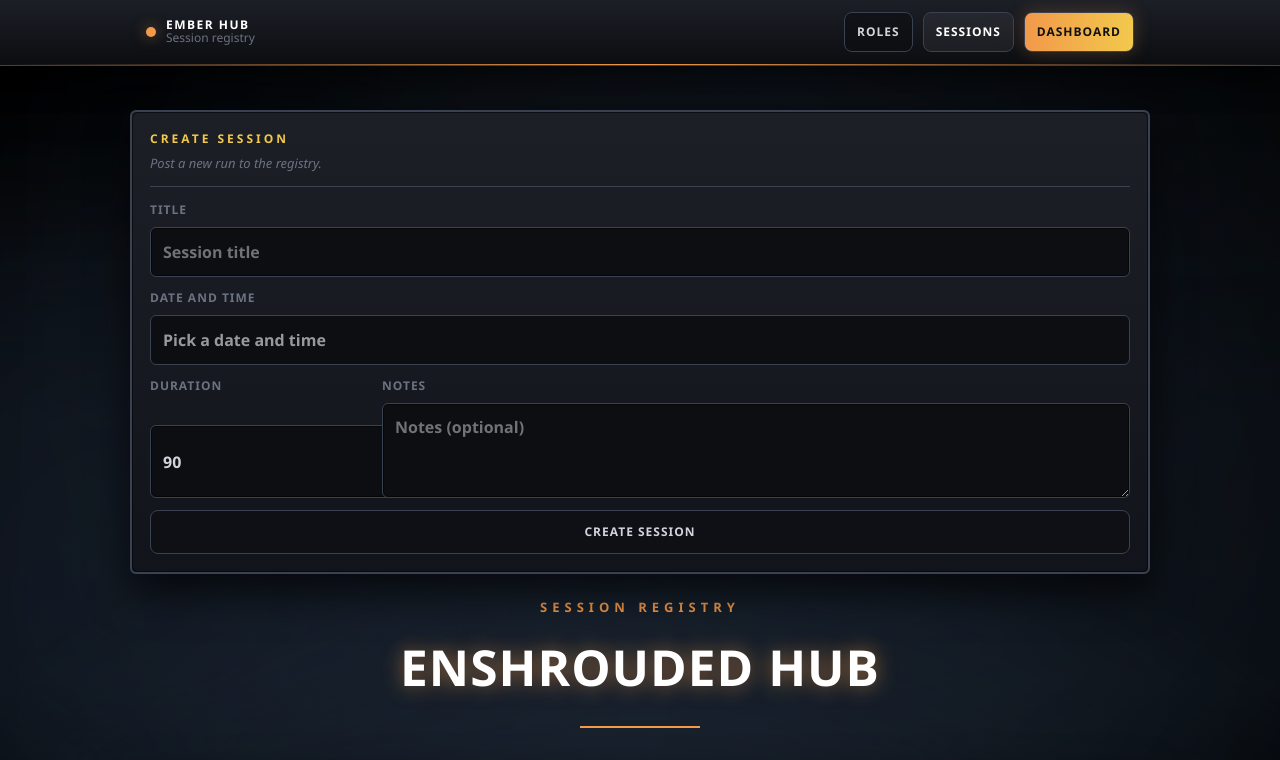
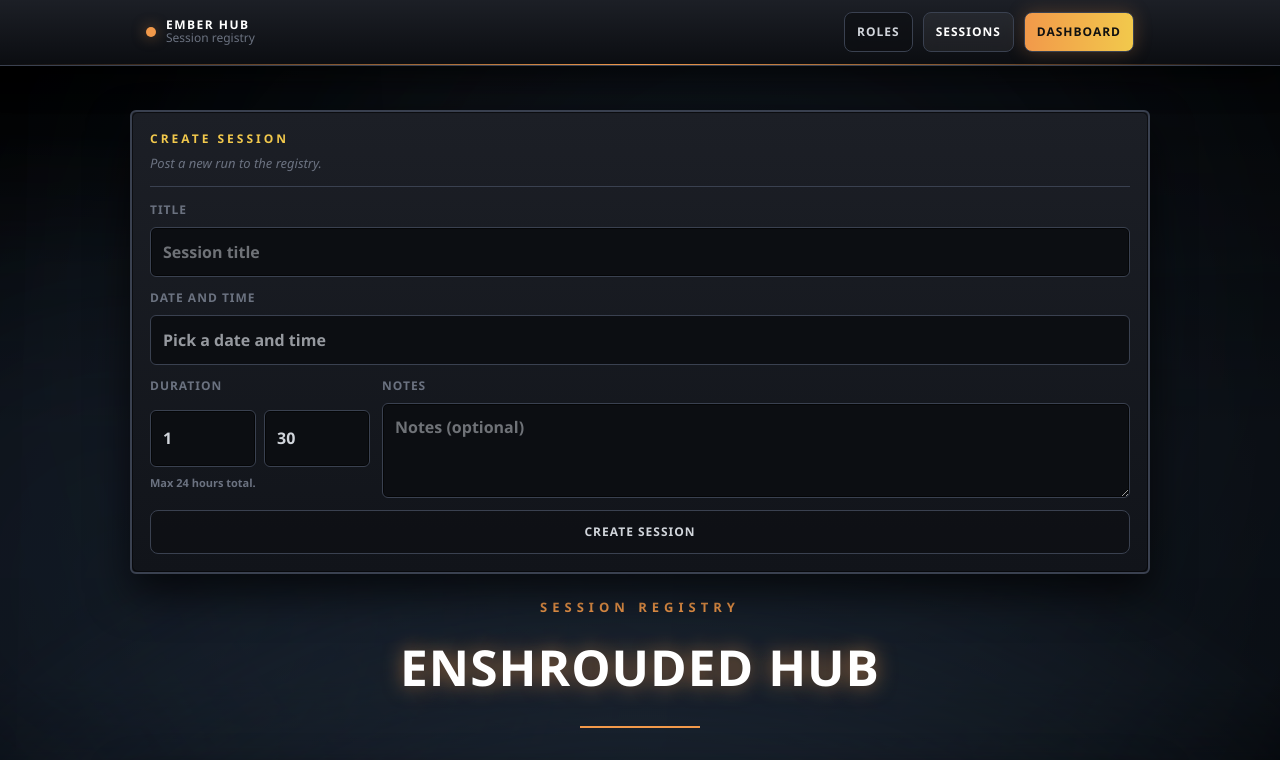
Before and after one commit to nicholasarias/enshrouded-hub, a Next.js app: page /sessions in a window 1280 px wide. Shown: the top 760 px of the page. Built offline with nearby package versions, Linux system fonts and the light colour scheme; no server answers.

Commit message:
Add hours/minutes duration inputs and display

```diff
--- a/app/(hub)/schedule/page.tsx
+++ b/app/(hub)/schedule/page.tsx
@@ -17,6 +17,25 @@
 function safeNumber(v: unknown, fallback = 0) {
   const n = typeof v === "number" ? v : Number(v);
   return Number.isFinite(n) ? n : fallback;
+}
+
+const MAX_DURATION_MINUTES = 24 * 60;
+
+function clampInt(v: unknown, min = 0, max = 9999) {
+  const n = Math.floor(safeNumber(v, min));
+  if (!Number.isFinite(n)) return min;
+  return Math.min(Math.max(n, min), max);
+}
+
+function clampDurationMinutes(total: number) {
+  if (!Number.isFinite(total)) return 0;
+  return Math.min(Math.max(Math.floor(total), 0), MAX_DURATION_MINUTES);
+}
+
+function totalMinutesFromParts(hoursRaw: unknown, minutesRaw: unknown) {
+  const hours = clampInt(hoursRaw, 0, 24);
+  const minutes = clampInt(minutesRaw, 0, 59);
+  return clampDurationMinutes(hours * 60 + minutes);
 }
 
 function formatWhen(isoLike: string) {
@@ -71,18 +90,20 @@
   const [form, setForm] = useState({
     title: "",
     startLocal: "",
-    durationMinutes: 90,
+    durationHours: 1,
+    durationMinutes: 30,
     notes: "",
   });
 
   const canPost = useMemo(() => {
+    const totalMinutes = totalMinutesFromParts(form.durationHours, form.durationMinutes);
     return (
       !!guildId &&
       form.title.trim().length > 0 &&
       form.startLocal.trim().length > 0 &&
-      safeNumber(form.durationMinutes, 0) > 0
+      totalMinutes > 0
     );
-  }, [guildId, form]);
+  }, [guildId, form.durationHours, form.durationMinutes, form.startLocal, form.title]);
 
   async function loadAll() {
     try {
@@ -160,11 +181,12 @@
     setError(null);
 
     try {
+      const durationMinutes = totalMinutesFromParts(form.durationHours, form.durationMinutes);
       const payload = {
         guildId,
         title: form.title.trim(),
         startLocal: new Date(form.startLocal).toISOString(),
-        durationMinutes: safeNumber(form.durationMinutes, 90),
+        durationMinutes,
         notes: form.notes.trim() || null,
       };
 
@@ -181,7 +203,7 @@
         throw new Error(`Create failed: ${res.status} ${t}`);
       }
 
-      setForm({ title: "", startLocal: "", durationMinutes: 90, notes: "" });
+      setForm({ title: "", startLocal: "", durationHours: 1, durationMinutes: 30, notes: "" });
       await loadAll();
     } catch (e: any) {
       setError(e?.message || "Create failed");
@@ -255,14 +277,31 @@
               <div className="grid grid-cols-2 gap-3">
                 <div>
                   <label className="text-xs font-semibold text-zinc-300">Duration</label>
-                  <input
-                    type="number"
-                    value={form.durationMinutes}
-                    onChange={(e) => setForm((p) => ({ ...p, durationMinutes: safeNumber(e.target.value, 90) }))}
-                    min={15}
-                    max={360}
-                    className="mt-1 w-full rounded-xl border border-white/10 bg-black/40 px-3 py-2 text-sm text-zinc-100 outline-none transition focus:border-emerald-400/30"
-                  />
+                  <div className="mt-1 grid grid-cols-2 gap-2">
+                    <input
+                      type="number"
+                      value={form.durationHours}
+                      onChange={(e) =>
+                        setForm((p) => ({ ...p, durationHours: clampInt(e.target.value, 0, 24) }))
+                      }
+                      min={0}
+                      max={24}
+                      placeholder="Hours"
+                      className="w-full rounded-xl border border-white/10 bg-black/40 px-3 py-2 text-sm text-zinc-100 outline-none transition focus:border-emerald-400/30"
+                    />
+                    <input
+                      type="number"
+                      value={form.durationMinutes}
+                      onChange={(e) =>
+                        setForm((p) => ({ ...p, durationMinutes: clampInt(e.target.value, 0, 59) }))
+                      }
+                      min={0}
+                      max={59}
+                      placeholder="Minutes"
+                      className="w-full rounded-xl border border-white/10 bg-black/40 px-3 py-2 text-sm text-zinc-100 outline-none transition focus:border-emerald-400/30"
+                    />
+                  </div>
+                  <div className="mt-1 text-[11px] text-zinc-500">Max 24 hours total.</div>
                 </div>
 
                 <div className="rounded-xl border border-white/10 bg-black/25 p-3">
@@ -270,7 +309,9 @@
                   <div className="mt-1 text-sm font-semibold text-zinc-100">
                     {form.startLocal ? formatWhen(new Date(form.startLocal).toISOString()) : "Pick a time"}
                   </div>
-                  <div className="mt-1 text-xs text-zinc-400">{minutesToLabel(form.durationMinutes)}</div>
+                  <div className="mt-1 text-xs text-zinc-400">
+                    {minutesToLabel(totalMinutesFromParts(form.durationHours, form.durationMinutes))}
+                  </div>
                 </div>
               </div>
 
--- a/app/_schedule_old/page.tsx
+++ b/app/_schedule_old/page.tsx
@@ -22,9 +22,29 @@
 type FormState = {
   title: string;
   startLocal: string;
+  durationHours: number;
   durationMinutes: number;
   notes: string;
 };
+
+const MAX_DURATION_MINUTES = 24 * 60;
+
+function clampInt(v: unknown, min = 0, max = 9999) {
+  const n = typeof v === "number" ? v : Number(v);
+  if (!Number.isFinite(n)) return min;
+  return Math.min(Math.max(Math.floor(n), min), max);
+}
+
+function clampDurationMinutes(total: number) {
+  if (!Number.isFinite(total)) return 0;
+  return Math.min(Math.max(Math.floor(total), 0), MAX_DURATION_MINUTES);
+}
+
+function totalMinutesFromParts(hoursRaw: unknown, minutesRaw: unknown) {
+  const hours = clampInt(hoursRaw, 0, 24);
+  const minutes = clampInt(minutesRaw, 0, 59);
+  return clampDurationMinutes(hours * 60 + minutes);
+}
 
 export default function SchedulePage() {
   const [sessions, setSessions] = useState<Session[]>([]);
@@ -38,7 +58,8 @@
   const [form, setForm] = useState<FormState>({
     title: "",
     startLocal: "",
-    durationMinutes: 60,
+    durationHours: 1,
+    durationMinutes: 0,
     notes: "",
   });
 
@@ -70,6 +91,16 @@
     hour: "numeric",
     minute: "2-digit",
   }).format(new Date(ms));
+}
+
+function minutesToLabel(mins: number) {
+  const m = Number(mins);
+  if (!Number.isFinite(m) || m <= 0) return "Unknown";
+  if (m < 60) return `${Math.floor(m)} min`;
+  const h = Math.floor(m / 60);
+  const r = Math.floor(m % 60);
+  if (r === 0) return `${h} hr`;
+  return `${h} hr ${r} min`;
 }
 
 
@@ -127,8 +158,10 @@
 },
 
       body: JSON.stringify({
-  ...(form as any),
+  title: form.title,
   startLocal: new Date(form.startLocal).toISOString(),
+  durationMinutes: totalMinutesFromParts(form.durationHours, form.durationMinutes),
+  notes: form.notes,
   guildId,
 }),
 
@@ -142,7 +175,7 @@
     }
 
     setMessage("Created");
-    setForm({ title: "", startLocal: "", durationMinutes: 60, notes: "" });
+    setForm({ title: "", startLocal: "", durationHours: 1, durationMinutes: 0, notes: "" });
 
     await loadSessions();
     await loadRsvps();
@@ -199,7 +232,22 @@
           </label>
 
           <label>
-            Duration (minutes)
+            Duration
+            <div style={{ display: "grid", gridTemplateColumns: "1fr 1fr", gap: 8 }}>
+              <input
+                type="number"
+                style={{ display: "block", width: "100%", padding: 8 }}
+                value={form.durationHours}
+                onChange={(e) =>
+                  setForm((p) => ({
+                    ...p,
+                    durationHours: clampInt(e.target.value, 0, 24),
+                  }))
+                }
+                min={0}
+                max={24}
+                placeholder="Hours"
+              />
               <input
                 type="number"
                 style={{ display: "block", width: "100%", padding: 8 }}
@@ -207,10 +255,14 @@
                 onChange={(e) =>
                   setForm((p) => ({
                     ...p,
-                  durationMinutes: Number(e.target.value || 0),
+                    durationMinutes: clampInt(e.target.value, 0, 59),
                   }))
                 }
+                min={0}
+                max={59}
+                placeholder="Minutes"
               />
+            </div>
           </label>
 
           <label>
@@ -259,7 +311,7 @@
         <div style={{ fontWeight: 700, fontSize: 16 }}>{s.title}</div>
 
         <div style={{ marginTop: 6, opacity: 0.8 }}>
-          {formatWhen(String(s.startLocal || ""))} • {s.durationMinutes} min
+          {formatWhen(String(s.startLocal || ""))} • {minutesToLabel(s.durationMinutes)}
         </div>
 
         {s.notes ? (
--- a/app/api/discord/route.ts
+++ b/app/api/discord/route.ts
@@ -102,6 +102,29 @@
     type: 4,
     data: { content, flags: 64, allowed_mentions: { parse: [] } },
   });
+}
+
+const MAX_DURATION_MINUTES = 24 * 60;
+
+function clampDurationMinutes(total: number) {
+  if (!Number.isFinite(total)) return 0;
+  return Math.min(Math.max(Math.floor(total), 0), MAX_DURATION_MINUTES);
+}
+
+function normalizeDurationMinutes(hoursRaw: unknown, minutesRaw: unknown) {
+  const hours = Number(hoursRaw ?? 0);
+  const minutes = Number(minutesRaw ?? 0);
+
+  if (!Number.isFinite(hours) || !Number.isFinite(minutes)) {
+    return { ok: false as const, total: 0 };
+  }
+
+  if (hours < 0 || minutes < 0) return { ok: false as const, total: 0 };
+
+  const total = Math.floor(hours) * 60 + Math.floor(minutes);
+  if (total <= 0) return { ok: false as const, total: 0 };
+
+  return { ok: true as const, total: clampDurationMinutes(total) };
 }
 
 // =======================================================
@@ -460,7 +483,10 @@
           const parsedWhen = await parseWhenToChicagoIso(whenInput);
           const when = parsedWhen.ok ? parsedWhen.iso : "";
 
-          const durationMinutes = Number(optionValue(body, "duration") || 0);
+          const durationHoursRaw = optionValue(body, "hours");
+          const durationMinutesRaw = optionValue(body, "minutes");
+          const durationParsed = normalizeDurationMinutes(durationHoursRaw, durationMinutesRaw);
+          const durationMinutes = durationParsed.total;
           const notesRaw = optionValue(body, "notes");
           const notes = String(notesRaw || "").trim();
 
@@ -468,8 +494,8 @@
           if (!title) return replyEphemeral("Missing title.");
           if (!whenInput) return replyEphemeral("Missing when.");
           if (!parsedWhen.ok) return replyEphemeral(`Invalid when. ${parsedWhen.error}`);
-          if (!Number.isFinite(durationMinutes) || durationMinutes <= 0) {
-            return replyEphemeral("Duration must be a positive number of minutes.");
+          if (!durationParsed.ok) {
+            return replyEphemeral("Duration must be greater than 0 minutes (max 24 hours).");
           }
 
           const { data: serverRow, error: serverErr } = await supabaseAdmin
--- a/app/sessions/[id]/session-detail-client.tsx
+++ b/app/sessions/[id]/session-detail-client.tsx
@@ -40,6 +40,26 @@
   dangerBorder: "#7f1d1d",
   dangerText: "#fca5a5",
 };
+
+const MAX_DURATION_MINUTES = 24 * 60;
+
+function clampDurationMinutes(total: number) {
+  if (!Number.isFinite(total)) return 0;
+  return Math.min(Math.max(Math.floor(total), 0), MAX_DURATION_MINUTES);
+}
+
+function splitDurationMinutes(total: number) {
+  const safe = clampDurationMinutes(total);
+  return { hours: Math.floor(safe / 60), minutes: safe % 60 };
+}
+
+function formatDurationLabel(total: number) {
+  const parts = splitDurationMinutes(total);
+  if (!parts.hours && !parts.minutes) return "Unknown";
+  if (!parts.hours) return `${parts.minutes} min`;
+  if (!parts.minutes) return `${parts.hours} hr`;
+  return `${parts.hours} hr ${parts.minutes} min`;
+}
 
 function fmtWhen(startLocal: string) {
   const ms = Date.parse(startLocal);
@@ -595,13 +615,28 @@
     const when = window.prompt("New startLocal (ISO or yyyy-mm-ddThh:mm)", s.startLocal || "");
     if (when === null) return;
 
-    const durStr = window.prompt("New durationMinutes", String(s.durationMinutes || 90));
-    if (durStr === null) return;
+    const current = splitDurationMinutes(Number(s.durationMinutes || 0));
+    const hoursStr = window.prompt("New duration hours", String(current.hours));
+    if (hoursStr === null) return;
+
+    const minutesStr = window.prompt("New duration minutes", String(current.minutes));
+    if (minutesStr === null) return;
 
     const n = window.prompt("New notes", s.notes || "");
     if (n === null) return;
 
-    const dur = Number(durStr) || 0;
+    const hours = Number(hoursStr);
+    const minutes = Number(minutesStr);
+    if (!Number.isFinite(hours) || !Number.isFinite(minutes) || hours < 0 || minutes < 0) {
+      window.alert("Duration hours and minutes must be non-negative numbers.");
+      return;
+    }
+
+    const dur = clampDurationMinutes(Math.floor(hours) * 60 + Math.floor(minutes));
+    if (dur <= 0) {
+      window.alert("Duration must be greater than 0 minutes.");
+      return;
+    }
 
     try {
       const res = await fetch("/api/sessions/update", {
@@ -709,7 +744,7 @@
 
         <StoneSection
           title="Session Details"
-          subtitle={`${fmtWhen(s.startLocal)} • ${s.durationMinutes} minutes`}
+          subtitle={`${fmtWhen(s.startLocal)} • ${formatDurationLabel(s.durationMinutes)}`}
           right={
             <div style={{ display: "flex", gap: 8, flexWrap: "wrap", justifyContent: "end" }}>
               <MiniPill tone="good">✅ In: {data.counts.in}</MiniPill>
--- a/app/sessions/create-session-client.tsx
+++ b/app/sessions/create-session-client.tsx
@@ -21,6 +21,25 @@
   dangerBorder: "#7f1d1d",
   dangerText: "#fca5a5",
 };
+
+const MAX_DURATION_MINUTES = 24 * 60;
+
+function clampInt(v: unknown, min = 0, max = 9999) {
+  const n = typeof v === "number" ? v : Number(v);
+  if (!Number.isFinite(n)) return min;
+  return Math.min(Math.max(Math.floor(n), min), max);
+}
+
+function clampDurationMinutes(total: number) {
+  if (!Number.isFinite(total)) return 0;
+  return Math.min(Math.max(Math.floor(total), 0), MAX_DURATION_MINUTES);
+}
+
+function totalMinutesFromParts(hoursRaw: unknown, minutesRaw: unknown) {
+  const hours = clampInt(hoursRaw, 0, 24);
+  const minutes = clampInt(minutesRaw, 0, 59);
+  return clampDurationMinutes(hours * 60 + minutes);
+}
 
 function formatStartLocal(d: Date) {
   return d.toISOString();
@@ -54,18 +73,21 @@
 export default function CreateSessionClient() {
   const [title, setTitle] = useState("");
   const [startAt, setStartAt] = useState<Date | null>(null);
-  const [durationMinutes, setDurationMinutes] = useState(90);
+  const [durationHours, setDurationHours] = useState(1);
+  const [durationMinutes, setDurationMinutes] = useState(30);
   const [notes, setNotes] = useState("");
   const [loading, setLoading] = useState(false);
   const [error, setError] = useState<string | null>(null);
   const [okFlash, setOkFlash] = useState(false);
 
+  const totalMinutes = totalMinutesFromParts(durationHours, durationMinutes);
+
   const canSubmit = useMemo(() => {
     if (!title.trim()) return false;
     if (!startAt) return false;
-    if (!Number.isFinite(durationMinutes) || durationMinutes <= 0) return false;
+    if (!Number.isFinite(totalMinutes) || totalMinutes <= 0) return false;
     return true;
-  }, [title, startAt, durationMinutes]);
+  }, [title, startAt, totalMinutes]);
 
   async function onSubmit(e: React.FormEvent) {
     e.preventDefault();
@@ -83,7 +105,7 @@
           guildId: GUILD_ID,
           title,
           startLocal: formatStartLocal(startAt),
-          durationMinutes,
+          durationMinutes: totalMinutes,
           notes,
         }),
       });
@@ -225,12 +247,14 @@
               <span style={{ color: THEME.textAsh, fontSize: 12, fontWeight: 950, letterSpacing: 1, textTransform: "uppercase" }}>
                 Duration
               </span>
+              <div style={{ display: "grid", gridTemplateColumns: "1fr 1fr", gap: 8 }}>
                 <input
                   type="number"
-                min={15}
-                step={15}
-                value={durationMinutes}
-                onChange={(e) => setDurationMinutes(Number(e.target.value))}
+                  min={0}
+                  max={24}
+                  value={durationHours}
+                  onChange={(e) => setDurationHours(clampInt(e.target.value, 0, 24))}
+                  placeholder="Hours"
                   style={{
                     padding: "12px 12px",
                     borderRadius: 6,
@@ -242,6 +266,26 @@
                     boxShadow: "inset 0 0 0 1px rgba(0,0,0,0.6)",
                   }}
                 />
+                <input
+                  type="number"
+                  min={0}
+                  max={59}
+                  value={durationMinutes}
+                  onChange={(e) => setDurationMinutes(clampInt(e.target.value, 0, 59))}
+                  placeholder="Minutes"
+                  style={{
+                    padding: "12px 12px",
+                    borderRadius: 6,
+                    border: `1px solid ${THEME.stoneBorder}`,
+                    background: "#0c0e12",
+                    color: THEME.textSilver,
+                    outline: "none",
+                    fontWeight: 900,
+                    boxShadow: "inset 0 0 0 1px rgba(0,0,0,0.6)",
+                  }}
+                />
+              </div>
+              <span style={{ color: THEME.textAsh, fontSize: 11, fontWeight: 800 }}>Max 24 hours total.</span>
             </label>
 
             <label style={{ display: "grid", gap: 8 }}>
```
Also changed, not shown: app/(hub)/dashboard/page.tsx (+11 -1 lines), app/sessions/page.tsx (+11 -1 lines), lib/discordSessionEmbed.ts (+11 -1 lines), scripts/registerCommands.mjs (+9 -3 lines). Lines whose indentation alone changed are shown as unchanged.
